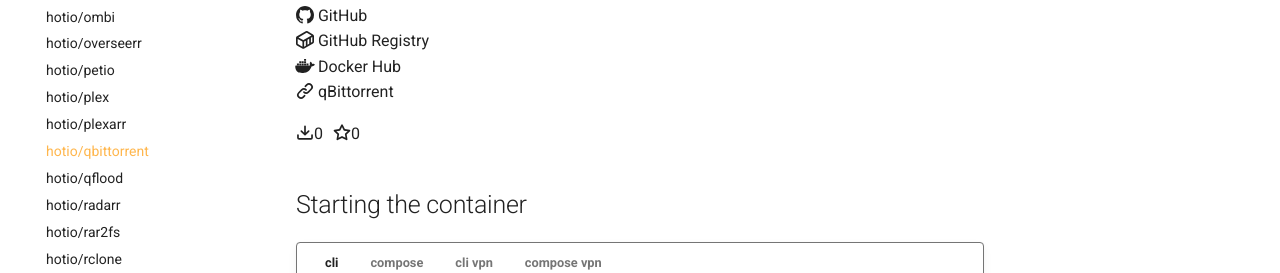
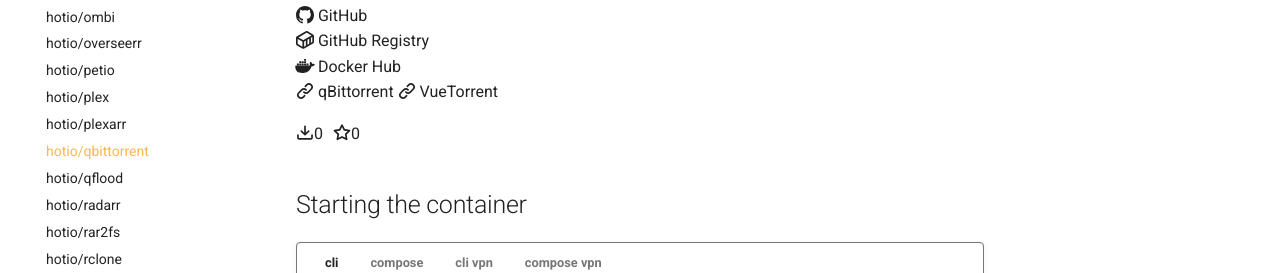
Before and after one commit to hotio/website, an MkDocs documentation site: the page built from docs/containers/qbittorrent.md, in a window 1280 px wide and 900 px high. Shown: the part 371-644 px from the top of the window. Built offline with MkDocs 1.6.1 and Material for MkDocs 9.7.7, drawn with Linux system fonts in a browser that asks for light colours.

Commit message:
docs: add VueTorrent link to qBittorrent

```diff
--- a/docs/containers/qbittorrent.md
+++ b/docs/containers/qbittorrent.md
@@ -4,6 +4,7 @@
 [:octicons-container-16: GitHub Registry](https://github.com/orgs/hotio/packages/container/package/qbittorrent){: .header-icons target=_blank rel="noopener noreferrer" }
 [:material-docker:{: style="transform: scale(1.3);" } Docker Hub](https://hub.docker.com/r/hotio/qbittorrent){: .header-icons target=_blank rel="noopener noreferrer" }
 [:octicons-link-16: qBittorrent](https://github.com/qbittorrent/qbittorrent){: .header-icons target=_blank rel="noopener noreferrer" }
+[:octicons-link-16: VueTorrent](https://github.com/WDaan/VueTorrent){: .header-icons target=_blank rel="noopener noreferrer" }
 
 --8<-- "includes/stats.md"
 
```
